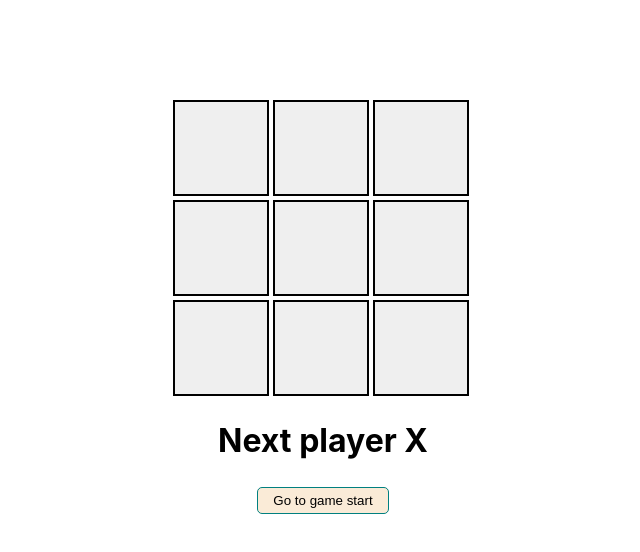
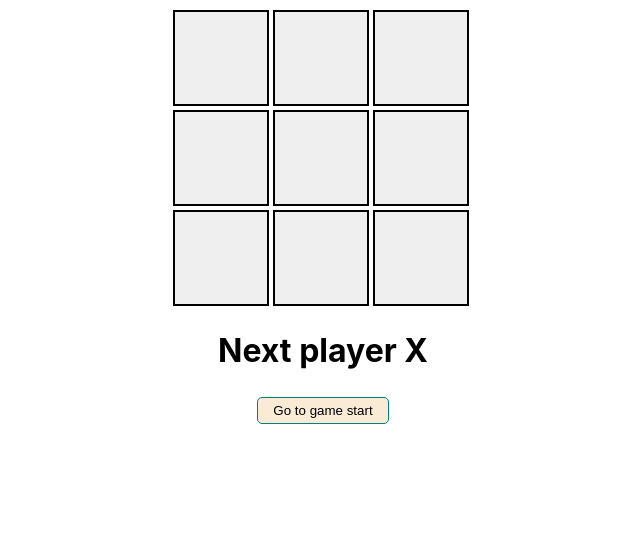
Before and after one commit to kiwi28/tictac, a React (Create React App) app: page / in a window 1280 px wide. Shown: the top 552 px of the page, without its empty margins (317-957 px from the left). Built offline with nearby package versions, Linux system fonts and the light colour scheme.

Commit message:
fixde height

```diff
--- a/src/styles/Game.css
+++ b/src/styles/Game.css
@@ -6,5 +6,5 @@
   align-items: center;
   flex-direction: column;
   justify-content: flex-start;
-  padding-top: 100px;
+  padding-top: 10px;
 }
```
